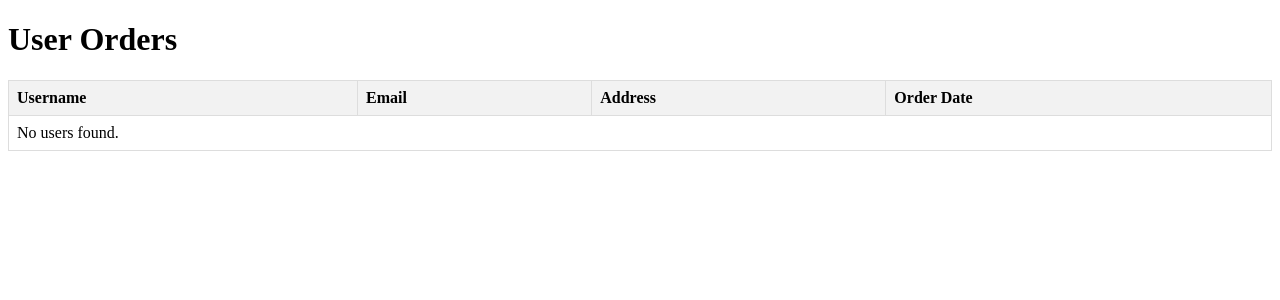
After one commit to Shamsiddin-it/restdj, a Django app: template templates/tables.html in a window 1280 px wide. The commit adds this page. Shown: the top 300 px of the page. Run offline with Django 3.2, Linux system fonts and the light colour scheme; the template is opened without the code that fills it, so the values that code supplies are empty.

Commit message:
add the table html

```diff
--- a/restaurant/admin.py
+++ b/restaurant/admin.py
@@ -2,4 +2,5 @@ from django.contrib import admin
 from .models import *
 # Register your models here.
 
-admin.site.register(order)
+admin.site.register(User)
+admin.site.register(Order)
--- a/restaurant/urls.py
+++ b/restaurant/urls.py
@@ -5,4 +5,5 @@ urlpatterns = [
     path("",home,name = "home"),
     path("home/",home,name = "home"),
     path("reglog",reglog,name = "reglog"),
+    path("tables/", tables, name = "tables"),
 ]
--- a/restaurant/views.py
+++ b/restaurant/views.py
@@ -1,6 +1,8 @@
 from django.shortcuts import render
 from django.http import HttpResponse
 from django.template import loader
+from django.shortcuts import render
+from .models import User
 # Create your views here.
 def home(request):
     template = loader.get_template("home.html")
@@ -8,3 +10,7 @@ def home(request):
 def reglog(request):
     template = loader.get_template("reglog.html")
     return HttpResponse(template.render())
+
+def tables(request):
+    users = User.objects.prefetch_related('orders').all()
+    return render(request, 'tables.html', {"users": users})
--- a/templates/home.html
+++ b/templates/home.html
@@ -17,7 +17,7 @@
             <ul>
             <li><a href="#home">Home</a></li>
             <li><a href="#menu">Menu</a></li>
-            <li><a href="#about">About</a></li>
+            <li><a href="{% url "reglog" %}">Reg/Log</a></li>
             <li><a href="#order">Order</a></li>
         </ul>
         </nav>
@@ -148,7 +148,7 @@
         <div>
             &copy;copyright 2022
             <p>
-        Designed by Sonika
+        Designed by Me
     </p>
         </div>
     </footer>
--- /dev/null
+++ b/templates/tables.html
@@ -0,0 +1,55 @@
+<!DOCTYPE html>
+<html lang="en">
+<head>
+    <meta charset="UTF-8">
+    <meta name="viewport" content="width=device-width, initial-scale=1.0">
+    <title>User Orders</title>
+    <style>
+        table {
+            width: 100%;
+            border-collapse: collapse;
+        }
+        th, td {
+            border: 1px solid #ddd;
+            padding: 8px;
+            text-align: left;
+        }
+        th {
+            background-color: #f2f2f2;
+        }
+    </style>
+</head>
+<body>
+    <h1>User Orders</h1>
+    <table>
+        <thead>
+            <tr>
+                <th>Username</th>
+                <th>Email</th>
+                <th>Address</th>
+                <th>Order Date</th>
+            </tr>
+        </thead>
+        <tbody>
+            {% for user in users %}
+                {% for order in user.orders.all %}
+                    <tr>
+                        <td>{{ user.username }}</td>
+                        <td>{{ user.email }}</td>
+                        <td>{{ order.address }}</td>
+                        <td>{{ order.order_date }}</td>
+                    </tr>
+                {% empty %}
+                    <tr>
+                        <td colspan="4">{{ user.username }} has no orders.</td>
+                    </tr>
+                {% endfor %}
+            {% empty %}
+                <tr>
+                    <td colspan="4">No users found.</td>
+                </tr>
+            {% endfor %}
+        </tbody>
+    </table>
+</body>
+</html>
```
Also changed, not shown: restaurant/models.py (+14 -8 lines), restaurant/migrations/0002_user_rename_addres_order_address_remove_order_email_and_more.py (added).
